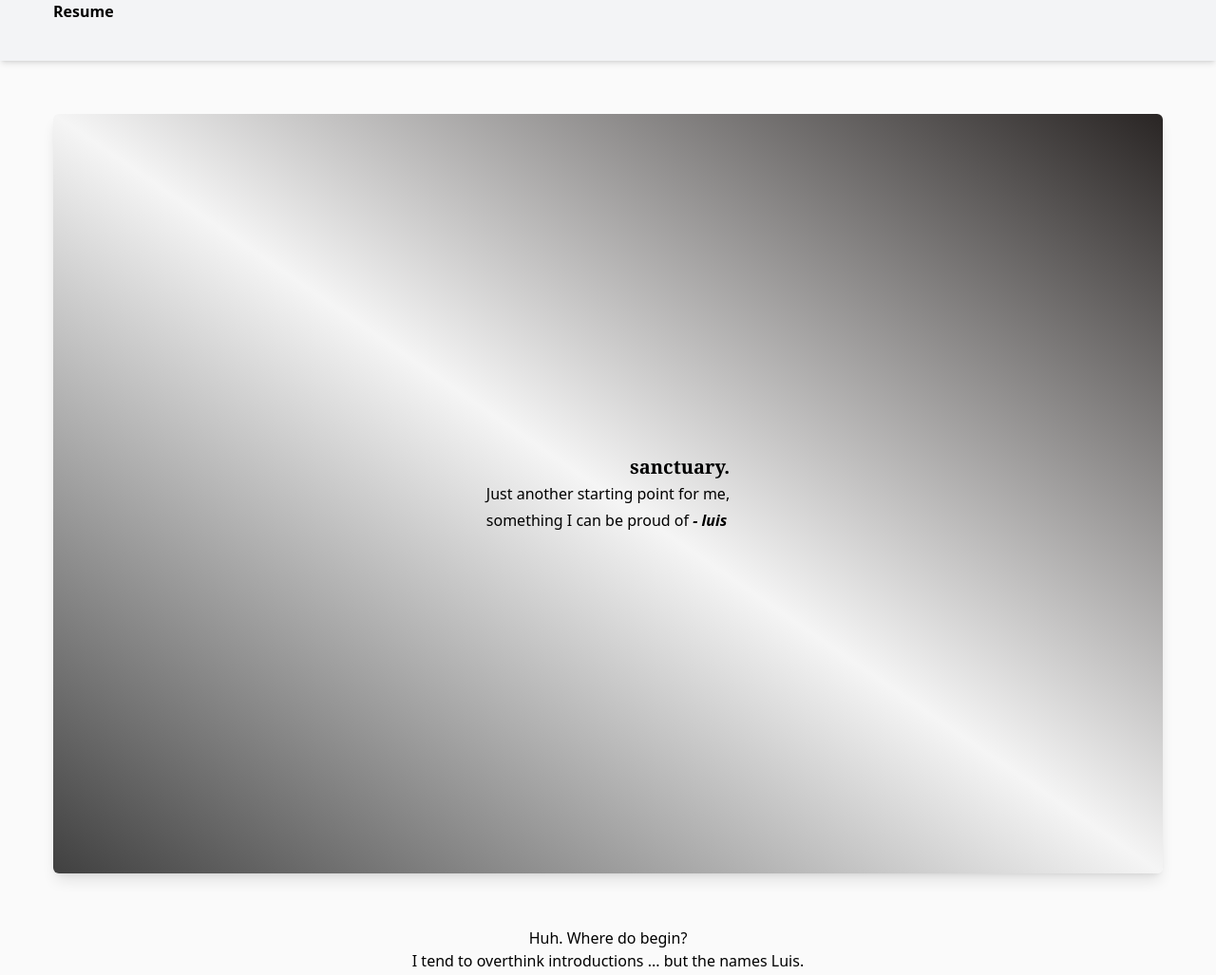
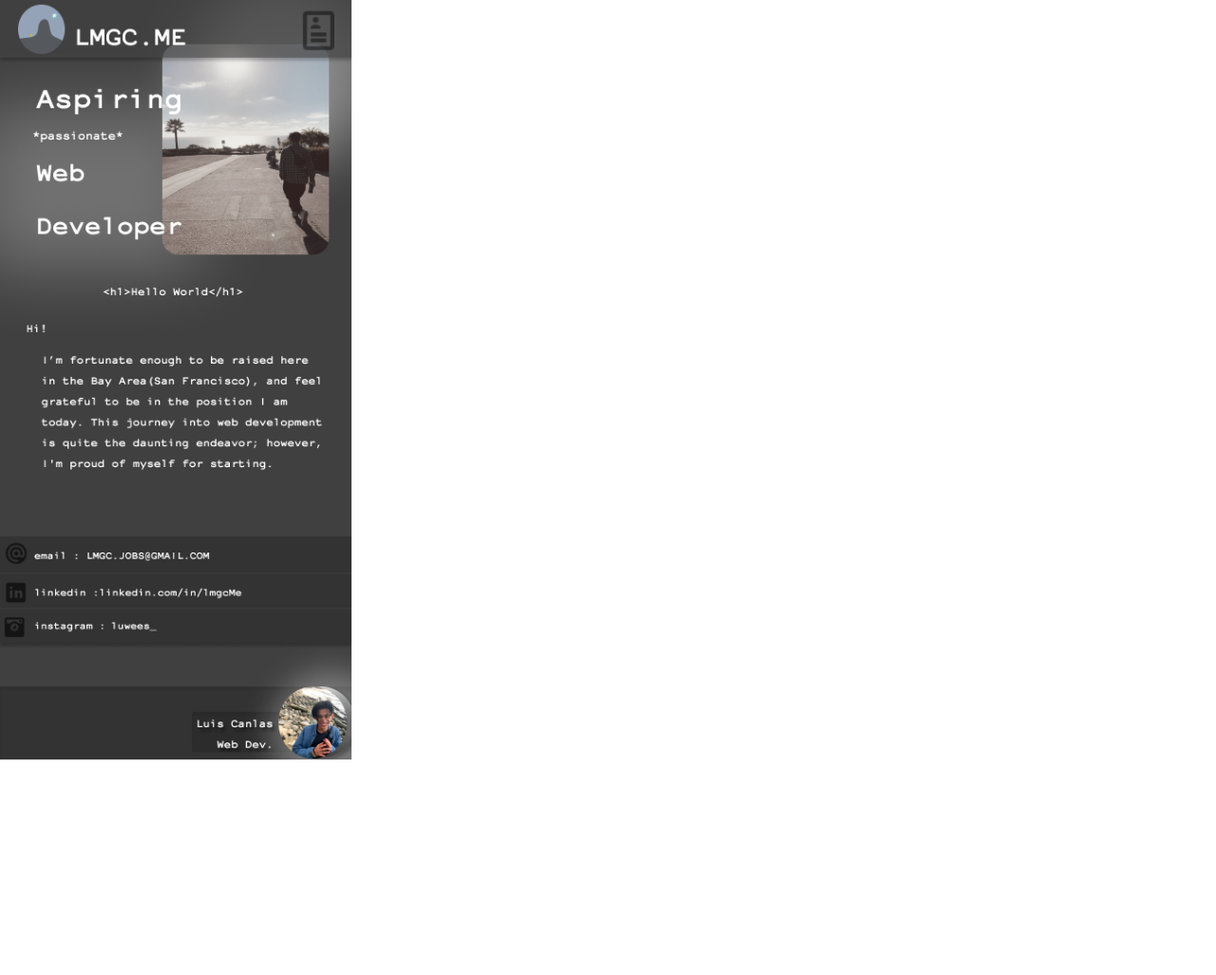
Before and after one commit to lcanlas98/keep-swimming-.01, a website: page index.html in a window 1280 px wide. Shown: the top 1027 px of the page at 95% size. After the commit the page ends 800 px from the top, so only its background shows below. Drawn offline with Linux system fonts and the light colour scheme.

Commit message:
redesgn protype

```diff
--- a/index.html
+++ b/index.html
@@ -1,102 +1,15 @@
 <!DOCTYPE html>
 <html lang="en">
-  <head>
-    <meta charset="UTF-8" />
-    <meta name="viewport" content="width=device-width, initial-scale=1.0" />
-    <meta http-equiv="X-UA-Compatible" content="ie=edge" />
+<head>
+    <meta charset="UTF-8">
+    <meta http-equiv="X-UA-Compatible" content="IE=edge">
+    <meta name="viewport" content="width=device-width, initial-scale=1.0">
     <link rel="stylesheet" href="./css/main.css" />
     <link rel="stylesheet2" href="main.css" />
-    <title>LMGC</title>
-  </head>
+    <title>LMGC.ME</title>
+</head>
+<body>
+    <img src="image/backgrounds/lmgc.prototype.png" class="h-screen"   alt="">
 
-  <body class="bg-zinc-50 dark:bg-neutral-700 w">
-    <main class>
-      <div
-        class="
-          sticky
-          flex
-          h-16
-          top-0
-          z-50
-          bg-gray-100
-          dark:bg-neutral-700/80
-          shadow-md
-          overflow-hidden
-        "
-      >
-        <nav>
-          <ul>
-            <li>
-              <a href="nav/resume/index.html" class="m-14 font-bold">Resume</a>
-            </li>
-          </ul>
-        </nav>
-      </div>
-
-      <div class="overflow-auto">
-        <div
-          class="
-            grid
-            bg-gradient-to-tr
-            from-neutral-700
-            via-neutral-100
-            to-stone-800
-            place-content-center
-            leading-7
-            h-screen
-            m-14
-            rounded-md
-            shadow-lg
-          "
-          style=""
-        >
-          <h1 class="text-right text-xl font-bold font-serif">sanctuary.</h1>
-
-          <p class="">
-            Just another starting point for me, <br />
-            something I can be proud of
-            <span class="text-right font-semibold italic">- luis</span>
-          </p>
-        </div>
-
-        <div class="grid place-content-center">
-          <p class="">Huh. Where do begin?</p>
-        </div>
-
-        <div class="grid place-content-center">
-          <p>I tend to overthink introductions ... but the names Luis.</p>
-        </div>
-
-        <div class="grid place-content-center">
-          <h1 class="text-center font-semibold">Stack</h1>
-          <div class="flex flex-row">
-            <img
-              src="image/logos/512px-HTML5_logo_and_wordmark.svg.png"
-              class=""
-              alt="HTML5"
-            />
-            <img
-              src="image/logos/CSS3_logo_and_wordmark.svg.png"
-              class=""
-              alt="CSS3"
-            />
-          </div>
-          <h1 class="text-center">Learning</h1>
-          ww3
-          <div class="flex flex-row space-x-8">
-            <p>CSS3 Framework: Tailwind</p>
-            <p>Javascript</p>
-            <p>Git</p>
-            <p>Github</p>
-            <p></p>
-            <p></p>
-          </div>
-        </div>
-
-        <div>
-          <p class="italic text-right">gotta keep swimming.</p>
-        </div>
-      </div>
-    </main>
-  </body>
+</body>
 </html>
```
Also changed, not shown: image/backgrounds/lmgc.prototype.png (added).
